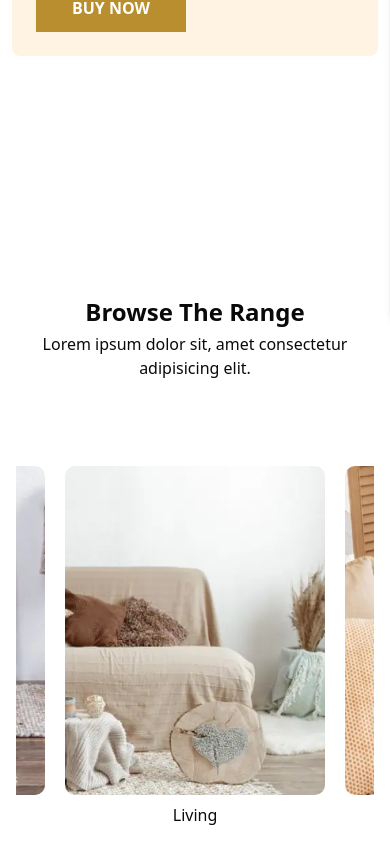
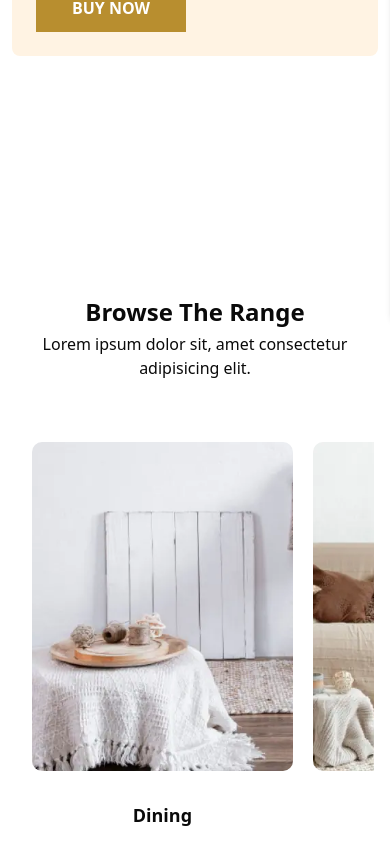
Before and after one commit to ShinobiKoda/furniro, a Next.js app: page /home in a window 390 px wide. Shown: the part 524-1375 px from the top of the page. After the commit the page ends 1353 px from the top, so only its background shows below. Built offline with nearby package versions, Linux system fonts and the light colour scheme.

Commit message:
Enhance category display in HomePage; adjust layout and styling for better responsiveness

```diff
--- a/src/components/home/homepage.tsx
+++ b/src/components/home/homepage.tsx
@@ -44,21 +44,21 @@ export function HomePage() {
           </p>
         </div>
 
-        <div className="overflow-x-auto snap-x snap-mandatory scrollbar-hide px-4 py-6">
-          <div className="flex gap-5 justify-center max-w-[1440px] mx-auto">
+        <div className="overflow-x-auto snap-x snap-mandatory scrollbar-hide px-4">
+          <div className="flex gap-5 justify-start max-w-[1440px] mx-auto lg:justify-center">
             {categories.map((category, index) => (
               <div
                 key={index}
-                className="flex-shrink-0 w-[80%] sm:w-[60%] md:w-[40%] lg:w-[30%] max-w-[300px] snap-center space-y-2"
+                className="flex-shrink-0 w-[80%] sm:w-[60%] md:w-[40%] lg:w-[30%] max-w-[300px] snap-center space-y-[30px]"
               >
                 <Image
                   src={`/images/furniro_${category.toLowerCase()}-illustration.webp`}
                   alt={`${category} category image`}
                   width={500}
                   height={500}
-                  className="w-full h-auto object-cover rounded-lg"
+                  className="w-full h-auto object-cover rounded-lg cursor-grab"
                 />
-                <p className="text-center">{category}</p>
+                <p className="text-center font-semibold lg:text-2xl text-lg">{category}</p>
               </div>
             ))}
           </div>
```
